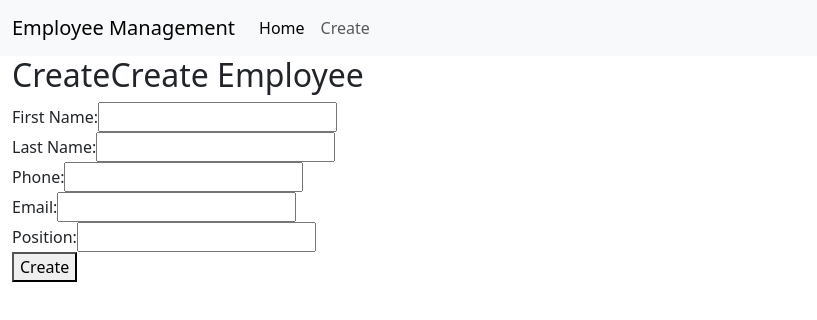
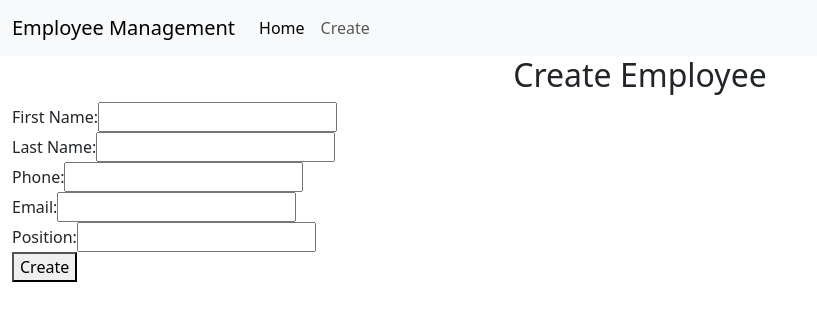
Before and after one commit to rothblaa/employee-management-app, an Angular app: page /create in a window 1280 px wide. Shown: the top 320 px of the page, without its empty margins (0-817 px from the left). Built offline with nearby package versions, Linux system fonts and the light colour scheme.

Commit message:
Removed extra 'Create'

```diff
--- a/src/app/employee-form/employee-form.component.html
+++ b/src/app/employee-form/employee-form.component.html
@@ -1,4 +1,4 @@
-<h2>{{isEditing? 'Edit' : 'Create' }}Create Employee</h2>
+<h2 class="text-center">{{isEditing? 'Edit' : 'Create' }} Employee</h2>
 
 <div *ngIf="errorMessage != ''">
   {{errorMessage}}
```
